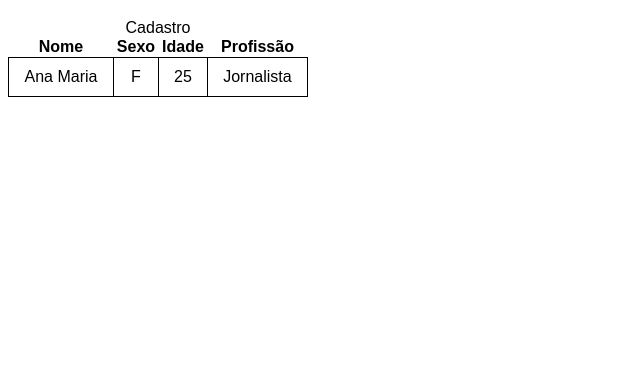
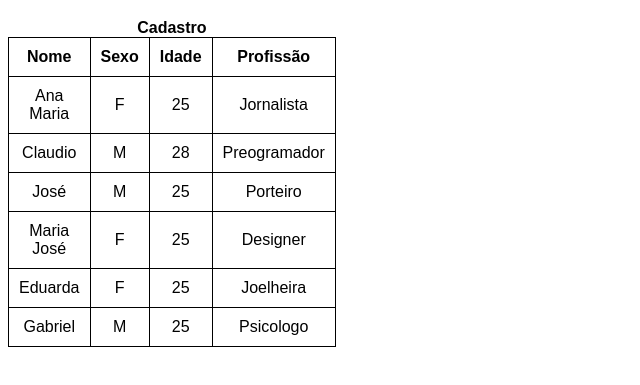
Before and after one commit to mtfreitas-dev/html-css, a plain HTML site: page exercicios/ex023/005.html in a window 1280 px wide. Shown: the part 61-446 px from the top of the page, without its empty margins (0-640 px from the left). Drawn offline with Linux system fonts and the light colour scheme.

Commit message:
Update 005

```diff
--- a/exercicios/ex023/005.html
+++ b/exercicios/ex023/005.html
@@ -15,9 +15,10 @@
             width: 300px;
         }
 
-        td{
+        td, th{
             border: 1px solid black;
             padding: 10px;
+            width: 20px;
             text-align: center;
         }
     </style>
@@ -25,7 +26,7 @@
 <body>
     <h1>Exercicio de tabela</h1>
     <table>
-        <caption>Cadastro</caption>
+        <caption><strong>Cadastro</strong></caption>
         <tr>
             <th>Nome</th>
             <th>Sexo</th>
@@ -38,6 +39,36 @@
             <td>25</td>
             <td>Jornalista</td>
         </tr>
+        <tr>
+            <td>Claudio</td>
+            <td>M</td>
+            <td>28</td>
+            <td>Preogramador</td>
+            <tr>
+                <td>José</td>
+                <td>M</td>
+                <td>25</td>
+                <td>Porteiro</td>
+            </tr>
+            <tr>
+                <td>Maria José</td>
+                <td>F</td>
+                <td>25</td>
+                <td>Designer</td>
+            </tr>
+            <tr>
+                <td>Eduarda</td>
+                <td>F</td>
+                <td>25</td>
+                <td>Joelheira</td>
+            </tr>
+            <tr>
+                <td>Gabriel</td>
+                <td>M</td>
+                <td>25</td>
+                <td>Psicologo </td>
+            </tr>
+        </tr>
     </table>
 
 </body>
```
